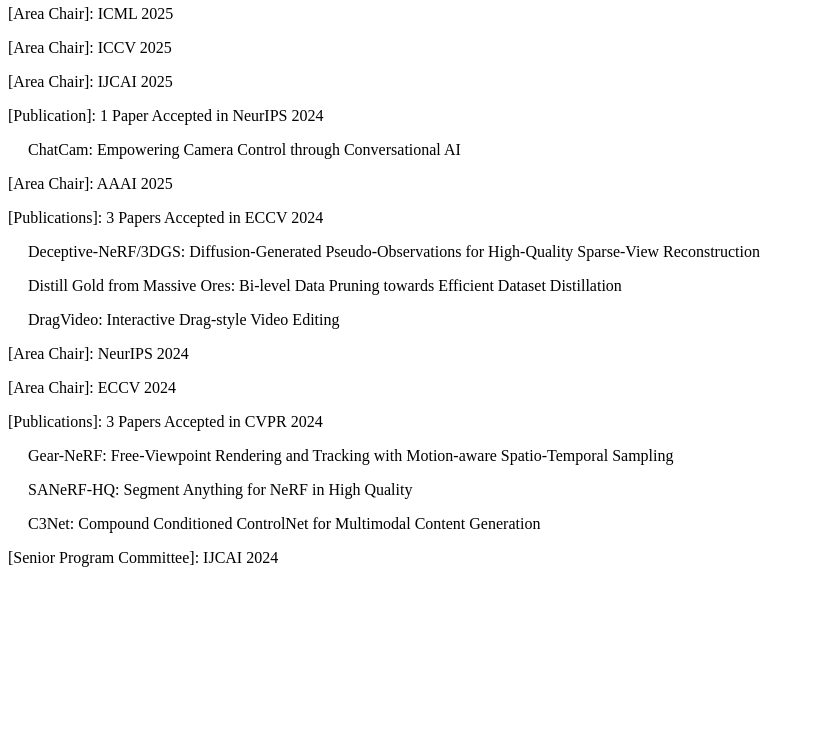
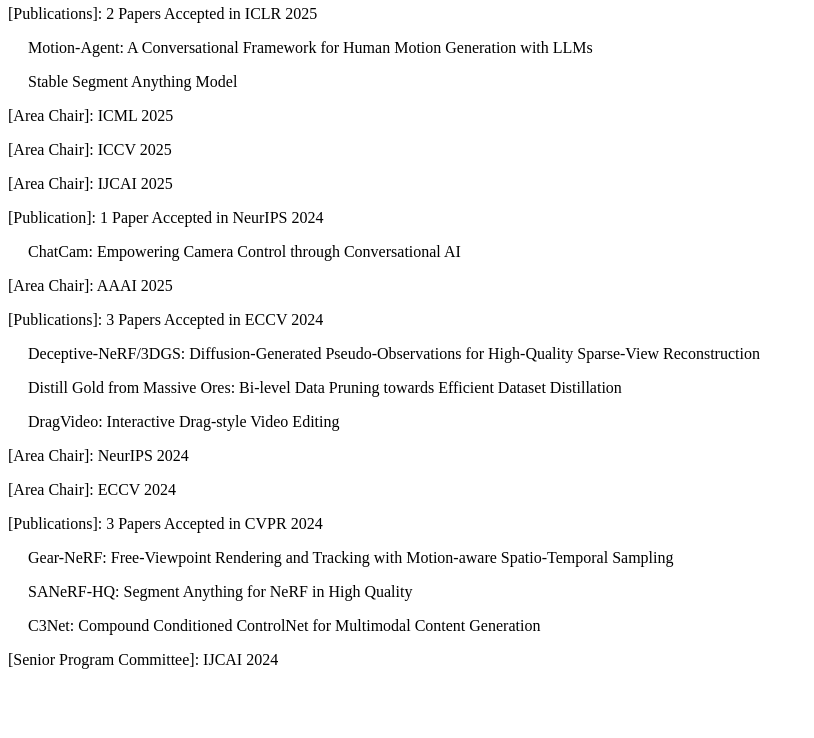
Before and after one commit to yuwingtai/yuwingtai.github.io, a plain HTML site: page blog.html in a window 1280 px wide. Shown: the part 62-800 px from the top of the page, without its empty margins (0-814 px from the left). Drawn offline with Linux system fonts and the light colour scheme.

Commit message:
Update blog.html

```diff
--- a/blog.html
+++ b/blog.html
@@ -12,6 +12,9 @@
 </head>
 <body>
     <h2>News:</h2>
+        [Publications]: 2 Papers Accepted in ICLR 2025<br>
+        <p class="indented">Motion-Agent: A Conversational Framework for Human Motion Generation with LLMs</p>
+        <p class="indented">Stable Segment Anything Model</p>
         [Area Chair]: ICML 2025</p>
         [Area Chair]: ICCV 2025</p>
         [Area Chair]: IJCAI 2025</p>
```
